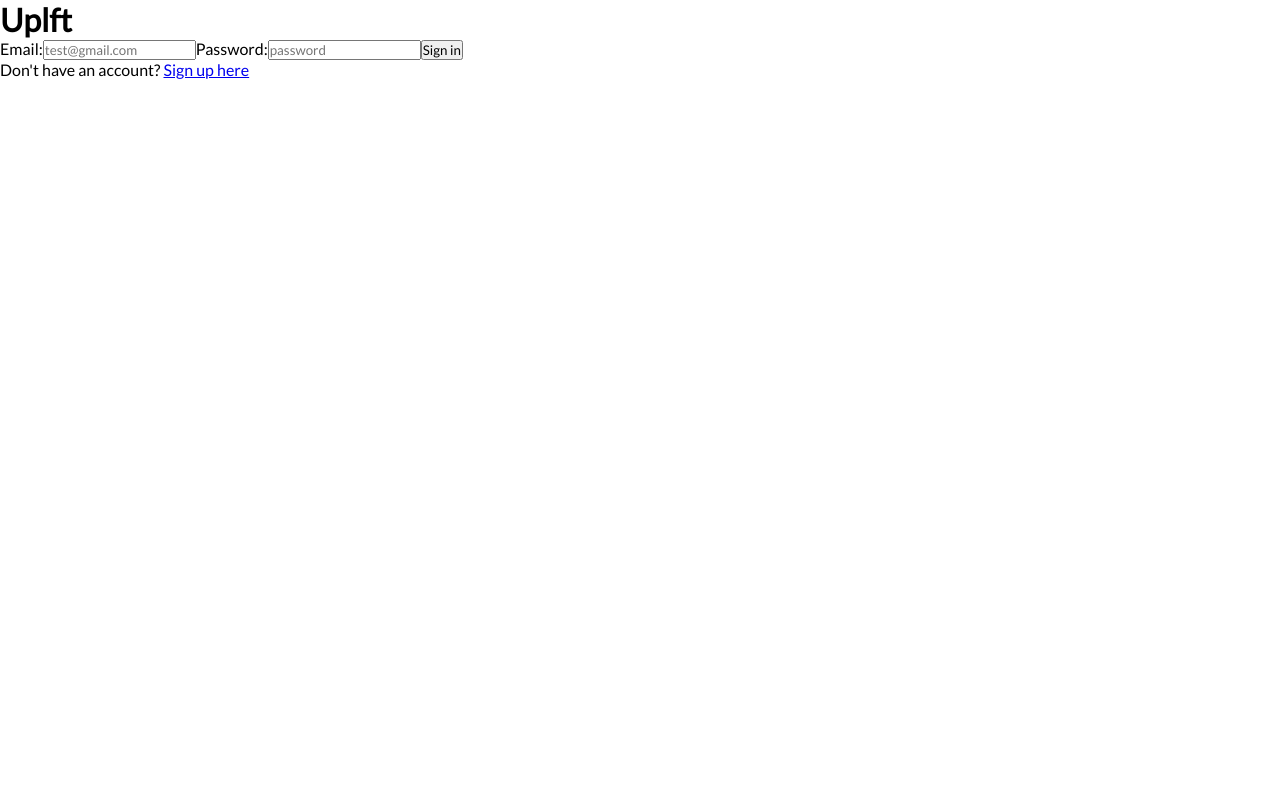
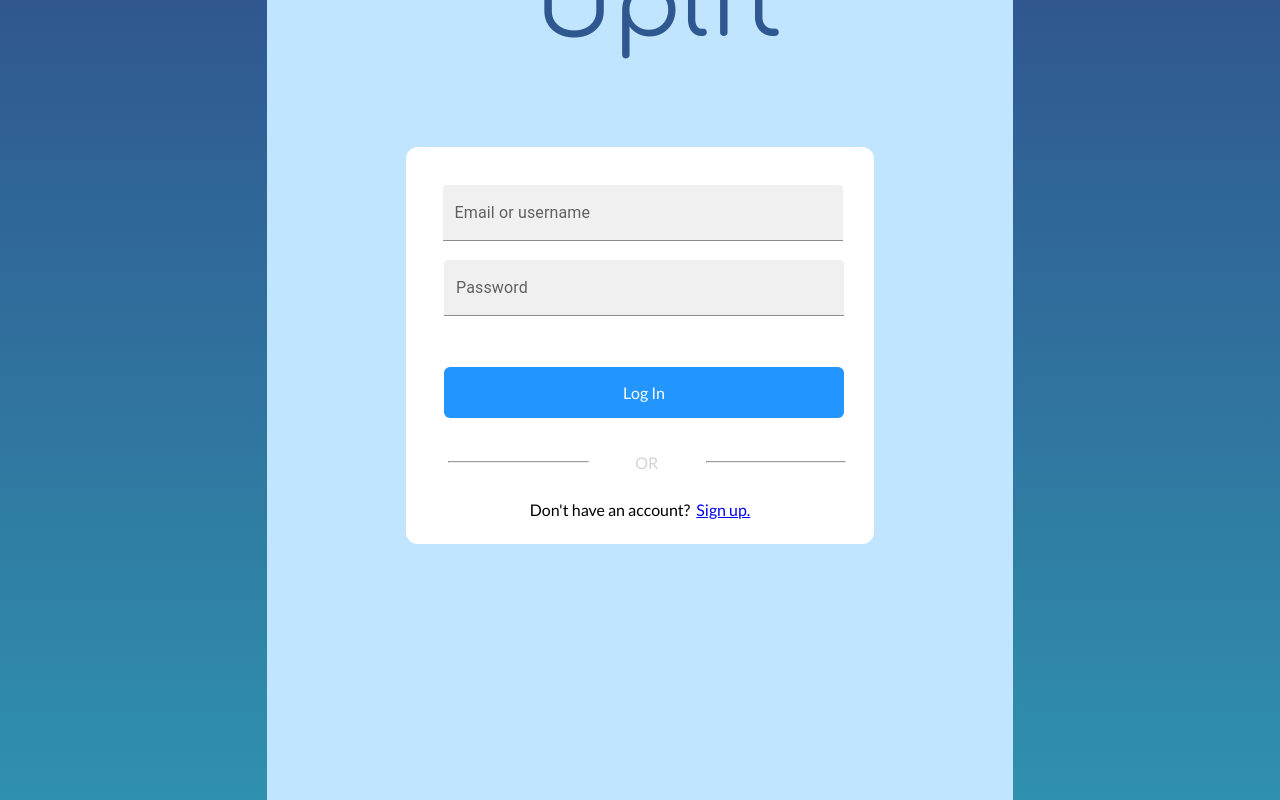
Before and after one commit to RAIK284/frontend-code-javadoc-juveniles, a React (Create React App) app: page / in a window 1280 px wide. Built offline with nearby package versions, Linux system fonts and the light colour scheme; no server answers.

Commit message:
log in page is done for the most part
missing resizing in some places

```diff
--- a/src/pages/LoginPage/SignIn.css
+++ b/src/pages/LoginPage/SignIn.css
@@ -1,59 +1,185 @@
-/* body
-{
-    margin: 0;
-    padding: 0;
-    background-color:#6abadeba;
-    font-family: 'Arial';
-}
+
 .login{
-        width: 382px;
-        overflow: hidden;
-        margin: auto;
-        margin: 20 0 0 450px;
-        padding: 80px;
-        background: #23463f;
-        border-radius: 15px ;
-
-}
-h2{
-    text-align: center;
-    color: #277582;
-    padding: 20px;
-}
-label{
-    color: #08ffd1;
-    font-size: 50px;
-}
-#Uname{
-    width: 300px;
-    height: 30px;
-    border: none;
-    border-radius: 3px;
-    padding-left: 8px;
-}
-#Pass{
-    width: 300px;
-    height: 30px;
-    border: none;
-    border-radius: 3px;
-    padding-left: 8px;
-
-}
-#log{
-    width: 300px;
-    height: 30px;
-    border: none;
-    border-radius: 17px;
-    padding-left: 7px;
-    color: blue;
+    position: absolute;
+    width: 468px;
+    height: 397px;
+    left: calc(50% - 468px/2);
+    top: calc(397px/2 - 54.5px);
 
 
 }
-span{
-    color: white;
-    font-size: 17px;
+
+.text-3xl{
+    position: absolute;
+    width: 469px;
+    height: 107px;
+    left: calc(50% - 432px/2);
+    top: calc(50% - 790px/2 - 54.5px);
+    font-family: 'Comfortaa';
+    font-style: normal;
+    font-weight: lighter;
+    font-size: 96px;
+    line-height: 107px;
+
+    text-align: center;
+
+    color: #2F5890;
 }
-a{
-    float: right;
-    background-color: grey;
-}   */
+
+.my-1{
+    position: relative;
+    left: calc(50% - 468px/2);
+    top: calc(397px/2 - 54.5px);
+}
+
+.email{
+    position: absolute;
+width: 400px;
+height: 68px;
+left: calc(50% - 325px/2 - 1px);
+top: calc(50% - 500px/2 - 54.5px);
+}
+
+.password{
+    position: absolute;
+    width: 400px;
+height: 68px;
+left: calc(50% - 390px/2 - 1px);
+top: calc(50% - 101px/2 - 35.5px);
+
+}
+.mt-8{
+    position: absolute;
+    width: 100%;
+    height: 100%;
+    background: linear-gradient(-180deg, rgba(48, 87, 144, 1), rgba(47, 145, 174, 1))
+
+}
+
+.smallback{
+
+    position: absolute;
+    left: 20.83%;
+    right: 20.83%;
+    top: 0%;
+    bottom: 0%;
+    background-color: #C2E5FF;
+
+}
+.block{
+    position: relative;
+    width: 468px;
+    height: 397px;
+    left: calc(50% - 468px/2);
+    top: calc(397px/2 - 54.5px);
+    color: #FFFFFF;
+
+}
+
+.box{
+
+    position: absolute;
+    width: 468px;
+    height: 397px;
+    left: calc(50% - 468px/2);
+    top: calc(50% - 397px/2 - 54.5px);
+
+background: #FFFFFF;
+border-radius: 12px;
+}
+
+.spread{
+    font-family: 'Arial';
+    position: absolute;
+    font-style: normal;
+    font-weight: lighter;
+    font-size: 24px;
+    line-height: 28px;
+    text-align: center;
+    color: #6F6F6F;
+    left: calc(50% - 300px/2);
+    top: calc(450px/2 - 54.5px);
+}
+
+.account{
+    display: flex;
+    flex-direction: row;
+    justify-content: center;
+    align-items: center;
+    padding: 0px;
+
+    position: absolute;
+    width: 354px;
+    height: 21px;
+    left: 57px;
+    top: 352px;
+}
+
+.login{
+
+position: absolute;
+width: 400px;
+height: 51px;
+left: 38px;
+top: 220px;
+background: #2295FF;
+border-radius: 6px;
+color: white;
+border: none;
+text-align: center;
+display: inline-block;
+font-size: 16px;
+padding: 15px 32px;
+
+}
+
+.error{
+
+position: absolute;
+width: 202px;
+height: 16px;
+left: 35px;
+top: 170px;
+
+font-style: normal;
+font-weight: 400;
+font-size: 14px;
+line-height: 16px;
+text-align: center;
+
+color: #B71C1C;
+}
+
+.ortag{
+
+position: absolute;
+left: 49%;
+top: 77%;
+bottom: 20.65%;
+font-size: 15 px;
+color: lightgray;
+
+
+}
+.line1{
+
+width: 30%;
+
+position: absolute;
+left: 9%;
+right: 22.44%;
+top: 79%;
+color: lightgray;
+
+
+}
+
+.line2{
+    width: 30%;
+    position: absolute;
+left: 64%;
+right: 22.44%;
+top: 79%;
+color: lightgray;
+
+}
--- a/src/pages/LoginPage/SignIn.jsx
+++ b/src/pages/LoginPage/SignIn.jsx
@@ -3,6 +3,8 @@ import { Link } from "react-router-dom";
 import { signInWithGoogle } from "../../firebase";
 import { auth } from "../../firebase";
 import "./SignIn.css";
+import { TextField } from '@mui/material';
+
 
 
 
@@ -15,8 +17,8 @@ const SignIn = () => {
     const signInWithEmailAndPasswordHandler = (event,email, password) => {
         event.preventDefault();
         auth.signInWithEmailAndPassword(email, password).catch(error => {
-        setError("Error signing in with password and email!");
-          console.error("Error signing in with password and email", error);
+        setError("Incorrect username or password");
+          console.error("Incorrect username or password", error);
         });
       };
 
@@ -34,45 +36,37 @@ const SignIn = () => {
 
   return (
     <div className="mt-8">
-      <h1 className="text-3xl mb-2 text-center font-bold">Uplft</h1>
-       <div className="border border-white mx-auto w-11/12 md:w-2/4 rounded py-8 px-4 md:px-8">
-        {error !== null && <div className = "py-4 bg-red-600 w-full text-white text-center mb-3">{error}</div>}
+      <div className="smallback">
+      <h1 className="text-3xl">Uplft</h1>
+      <h2 className="spread">Spread positivity from anywhere.</h2>
+       <div className="box">
+        {error !== null && <div className = "error">{error}</div>}
         <form className="">
-          <label htmlFor="userEmail" className="block">
-            Email:
+          <label htmlFor="userEmail" className="email">
+          <TextField fullWidth id="userEmail" label="Email or username" variant="filled"
+          className="my-1"
+          onChange = {(event) => onChangeHandler(event)}/>
           </label>
-          <input
-            type="email"
-            className="my-1 p-1 w-full"
-            name="userEmail"
-            value = {email}
-            placeholder="test@gmail.com"
-            id="userEmail"
-            onChange = {(event) => onChangeHandler(event)}
-          />
-          <label htmlFor="userPassword" className="block">
-            Password:
+          <label htmlFor="userPassword" className="password">
+          <TextField fullWidth id="userPassword" label="Password" variant="filled"
+          className="mt-1"
+          onChange = {(event) => onChangeHandler(event)}/>
           </label>
-          <input
-            type="password"
-            className="mt-1 mb-3 p-1 w-full"
-            name="userPassword"
-            value = {password}
-            placeholder="password"
-            id="userPassword"
-            onChange = {(event) => onChangeHandler(event)}
-          />
-          <button className="w-full py-2 text-black bg-blue-500 hover:bg-blue-700" onClick = {(event) => {signInWithEmailAndPasswordHandler(event, email, password)}}>
-            Sign in
+          <hr className="line1"></hr>
+          <p className="ortag">OR</p>
+          <hr className="line2"></hr>
+          <button className="login" onClick = {(event) => {signInWithEmailAndPasswordHandler(event, email, password)}}>
+            Log In
           </button>
         </form>
-        <p className="text-center my-3">
-          Don't have an account?{" "}
+        <p className="account">
+          Don't have an account? &nbsp;
           <Link to="/signUp" className="text-blue-500 hover:text-blue-600">
-            Sign up here
+           Sign up.
           </Link>{" "}
           <br />{" "}
         </p>
+        </div>
         </div>
     </div>
   );
```
